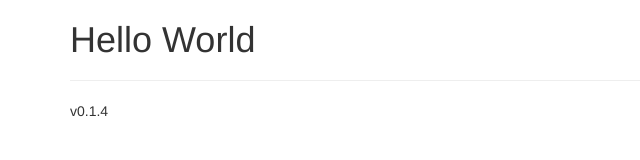
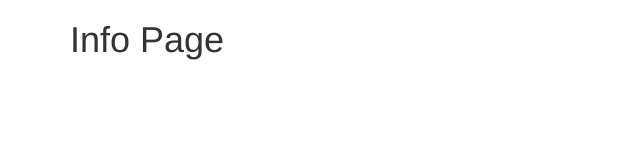
Before and after one commit to 24hr-malmo/hello-world-static, a plain HTML site: page src/info.html in a window 1280 px wide. Shown: the whole page, without its empty margins (0-640 px from the left). Drawn offline with nearby package versions, Linux system fonts and the light colour scheme.

Commit message:
add page

```diff
--- a/src/index.html
+++ b/src/info.html
@@ -12,8 +12,6 @@
         <!--[if lte IE 9]>
             <p class="alert alert-danger text-center" style="margin-top: 10px">You are using an <strong>outdated</strong> browser. Please <a href="http://browsehappy.com/">upgrade your browser</a> to improve your experience and security.</p>
         <![endif]-->
-        <h1>Hello World</h1>
-        <hr />
-        <p>v0.1.4</p>
+        <h1>Info Page</h1>
     </body>
 </html>
```
